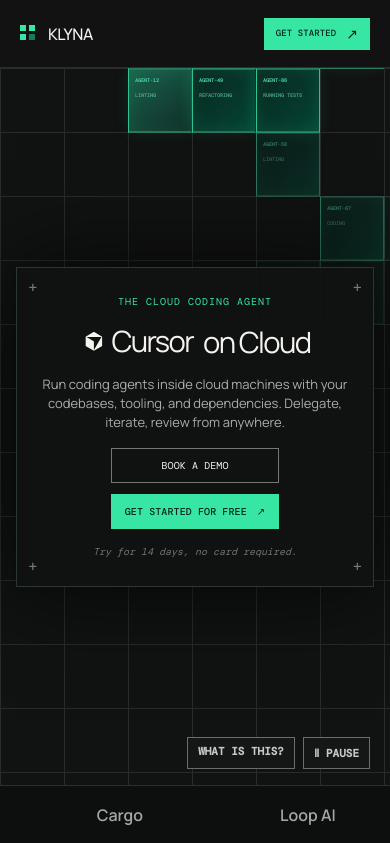
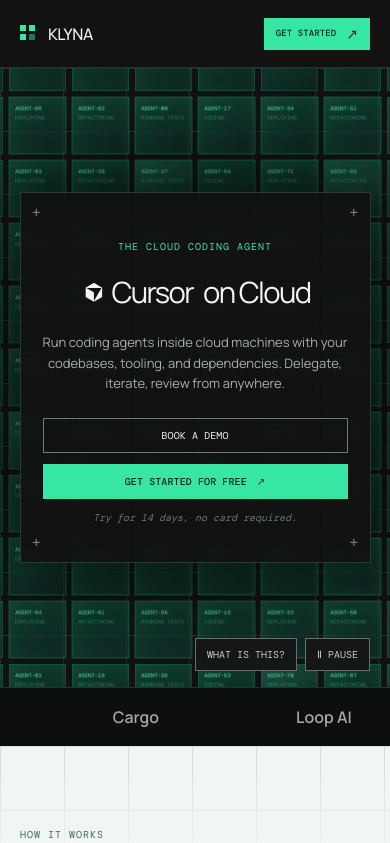
Before and after one commit to peterish8/klyna-landing, a Next.js app: page / in a window 390 px wide. Shown: the top 843 px of the page. Built offline with nearby package versions, Linux system fonts and the light colour scheme.

Commit message:
Restore deployment hero baseline

```diff
--- a/src/app/globals.css
+++ b/src/app/globals.css
@@ -553,3 +553,151 @@
   .workflow::after { height: 118px; }
   .workflow .section-intro { margin-bottom: 46px; }
 }
+
+/* Restore the requested hero-only baseline from deployment k5s5yqs7s. The
+   rest of the landing page keeps its current section-specific treatment. */
+.hero-shell {
+  display: block;
+  height: auto;
+  min-height: 0;
+  overflow: visible;
+}
+
+.hero,
+.ticker-viewport {
+  --mono: "DM Mono", monospace;
+  --sans: "Manrope", sans-serif;
+}
+
+.hero {
+  height: 780px;
+  min-height: calc(100vh - 59px);
+  padding: 0;
+  background-size: 63px 63px;
+}
+
+.agent-field {
+  width: 100%;
+  height: 100%;
+  inset: 0;
+  display: grid;
+  grid-template-columns: repeat(22, 63px);
+  grid-template-rows: repeat(12, 63px);
+  align-content: center;
+  justify-content: stretch;
+  transform: none;
+  opacity: .95;
+  cursor: default;
+}
+
+.field-cell {
+  width: auto;
+  height: auto;
+  min-width: 0;
+  min-height: 0;
+  padding: 8px 6px;
+  border: 1px solid #178568;
+  background: linear-gradient(145deg, #115643, #0e2d27);
+  color: #50e8b5;
+  font: 6px/1.6 var(--mono);
+  opacity: 0;
+  transform: scale(.4);
+  animation: cell-life 6s ease-in-out infinite;
+  transition: opacity .75s cubic-bezier(.2, .8, .2, 1), transform .75s cubic-bezier(.2, .8, .2, 1), box-shadow .75s ease;
+  will-change: opacity, transform;
+}
+
+.field-cell b,
+.field-cell i {
+  display: block;
+  overflow: visible;
+  white-space: nowrap;
+  text-overflow: clip;
+}
+
+.field-cell i {
+  margin-top: 0;
+  color: inherit;
+  font-style: normal;
+  opacity: .65;
+}
+
+.field-cell.active {
+  opacity: .86;
+  transform: scale(1);
+  background: linear-gradient(145deg, #115643, #0e2d27);
+  box-shadow: none;
+}
+
+.agent-field.paused .field-cell { animation-play-state: paused; }
+
+.hero-panel.hero-intro {
+  display: block;
+  width: min(696px, 90vw);
+  height: auto;
+  padding: 62px 58px 48px;
+}
+
+.hero-intro .eyebrow { margin: 0 0 22px; }
+.hero-intro .hero-copy { margin: 22px auto 20px; line-height: 1.6; }
+.hero-intro .hero-actions { margin-top: 24px; }
+.hero-intro small { margin-top: 12px; }
+.hero-panel.hero-intro .hero-harness-heading { margin: 0; }
+
+.hero-controls {
+  right: 5.2vw;
+  bottom: 25px;
+}
+
+.what-button,
+.pause {
+  min-height: 0;
+  padding: 9px 11px;
+  font: 10px var(--mono);
+}
+
+.ticker-viewport {
+  height: auto;
+  overflow: visible;
+  background: transparent;
+  border: 0;
+}
+
+.ticker-viewport .ticker {
+  height: auto;
+  align-items: initial;
+  padding: 24px 0;
+}
+
+@media (max-width: 800px) {
+  .hero {
+    height: auto;
+    min-height: 620px;
+    padding: 100px 0;
+    background-size: 63px 63px;
+  }
+
+  .agent-field {
+    width: 100%;
+    height: 100%;
+    grid-template-columns: repeat(8, 63px);
+    grid-template-rows: repeat(12, 63px);
+    align-content: center;
+    justify-content: center;
+  }
+
+  .hero-panel.hero-intro {
+    width: min(696px, 90vw);
+    height: auto;
+    min-height: 0;
+    padding: 47px 22px 38px;
+  }
+
+  .hero h1.hero-harness-heading {
+    font-size: clamp(24px, 7.5vw, 36px);
+    white-space: normal;
+  }
+
+  .hero-controls { right: 20px; bottom: 16px; }
+  .ticker-viewport .ticker { gap: 38px; padding: 18px 20px; }
+}
--- a/src/app/page.tsx
+++ b/src/app/page.tsx
@@ -1,6 +1,6 @@
 "use client";
 
-import { useEffect, useRef, useState, type CSSProperties, type PointerEvent } from "react";
+import { useEffect, useState } from "react";
 
 const integrations = ["Mintlify", "Knowunity", "Composio", "Cargo", "Loop AI", "Moda", "Dart", "Chronicle Labs", "Sorce", "Taiga", "Trellis", "Hyperspell", "Totalis", "Parrot"];
 const heroAgents = ["Claude Code", "Codex", "Opencode", "Cursor", "Pi", "DeepSeek", "Kimi", "Muse Code"];
@@ -45,92 +45,12 @@
   ["computer-use", "computer-use.png", "computer-use.webm"],
 ] as const;
 
-const HERO_GRID_COLUMNS = 256;
-const HERO_GRID_ROWS = 160;
-const HERO_CELL_SIZE = 64;
-type LifePattern = ReadonlyArray<readonly [number, number]>;
-const lifeCellKey = (row: number, column: number) => `${row}:${column}`;
-
-const glider: LifePattern = [[0, 1], [1, 2], [2, 0], [2, 1], [2, 2]];
-const blinker: LifePattern = [[0, 0], [0, 1], [0, 2]];
-const toad: LifePattern = [[0, 1], [0, 2], [0, 3], [1, 0], [1, 1], [1, 2]];
-const movingPatterns = [glider, blinker, toad] as const;
-
-function movingSeeds(seed: number) {
-  let value = (seed + 1) * 1664525 + 1013904223;
-  const nextRandom = () => {
-    value = (value * 1664525 + 1013904223) >>> 0;
-    return value / 4294967296;
-  };
-  const cells = new Set<string>();
-  movingPatterns.forEach((pattern, index) => {
-    const row = 64 + Math.floor(nextRandom() * 30);
-    const column = 104 + Math.floor(nextRandom() * 48);
-    pattern.forEach(([rowOffset, columnOffset]) => {
-      cells.add(lifeCellKey(row + rowOffset, column + columnOffset));
-    });
-    if (index === movingPatterns.length - 1) {
-      const extraColumn = 104 + Math.floor(nextRandom() * 48);
-      cells.add(lifeCellKey(70 + Math.floor(nextRandom() * 24), extraColumn));
-    }
-  });
-  return cells;
-}
-
-const initialLifeCells = (() => {
-  const cells = new Set<string>();
-  const place = (row: number, column: number, pattern: LifePattern) => {
-    pattern.forEach(([rowOffset, columnOffset]) => {
-      cells.add(lifeCellKey(row + rowOffset, column + columnOffset));
-    });
-  };
-
-  // Keep the initial population around the center of the large virtual field.
-  // This mirrors the reference composition while leaving enough empty space
-  // for the simulation to breathe on every viewport.
-  place(74, 106, blinker);
-  place(74, 122, blinker);
-  place(74, 138, blinker);
-  // Keep the visible composition moving: every seed is an oscillator or
-  // travelling pattern, so the field never contains hand-pinned still lifes.
-  place(75, 116, toad);
-  place(75, 135, blinker);
-  place(66, 109, glider);
-  place(66, 135, toad);
-  place(88, 101, glider);
-  place(88, 146, glider);
-  place(98, 116, toad);
-  place(107, 126, blinker);
-
-  return cells;
-})();
-
-// Conway's Game of Life, B3/S23: every generation is calculated from the
-// previous generation so births and deaths happen simultaneously.
-function evolveLife(cells: ReadonlySet<string>) {
-  const neighbourCounts = new Map<string, number>();
-
-  cells.forEach((cell) => {
-    const [rowText, columnText] = cell.split(":");
-    const row = Number(rowText);
-    const column = Number(columnText);
-    for (let rowOffset = -1; rowOffset <= 1; rowOffset += 1) {
-      for (let columnOffset = -1; columnOffset <= 1; columnOffset += 1) {
-        if (rowOffset === 0 && columnOffset === 0) continue;
-        const neighbourRow = (row + rowOffset + HERO_GRID_ROWS) % HERO_GRID_ROWS;
-        const neighbourColumn = (column + columnOffset + HERO_GRID_COLUMNS) % HERO_GRID_COLUMNS;
-        const neighbour = lifeCellKey(neighbourRow, neighbourColumn);
-        neighbourCounts.set(neighbour, (neighbourCounts.get(neighbour) ?? 0) + 1);
-      }
-    }
-  });
-
-  const nextGeneration = new Set<string>();
-  neighbourCounts.forEach((count, cell) => {
-    if (count === 3 || (count === 2 && cells.has(cell))) nextGeneration.add(cell);
-  });
-  return nextGeneration;
-}
+const lifePatterns = [
+  [0, 1, 14, 15, 28, 42, 11, 12, 25, 26, 39, 53, 70, 71, 72, 73],
+  [1, 2, 15, 16, 29, 30, 12, 13, 26, 40, 41, 54, 69, 70, 83],
+  [0, 14, 28, 29, 43, 44, 12, 26, 27, 40, 54, 55, 68, 69, 82],
+  [0, 1, 15, 16, 30, 44, 11, 25, 26, 39, 40, 53, 67, 68, 69, 83],
+] as const;
 
 function Arrow() { return <span aria-hidden="true">↗</span>; }
 
@@ -196,9 +116,9 @@
 
 export default function Home() {
   useReveal();
+  const [headlinePaused, setHeadlinePaused] = useState(false);
   const [fieldPaused, setFieldPaused] = useState(false);
-  const [liveCells, setLiveCells] = useState<Set<string>>(initialLifeCells);
-  const [previousLifeCells, setPreviousLifeCells] = useState<Set<string>>(initialLifeCells);
+  const [lifeTick, setLifeTick] = useState(0);
   const [integrationPaused, setIntegrationPaused] = useState(false);
   const [flowPaused, setFlowPaused] = useState(false);
   const [flowTick, setFlowTick] = useState(0);
@@ -208,38 +128,9 @@
   const [whatIsOpen, setWhatIsOpen] = useState(false);
   const [environment, setEnvironment] = useState(0);
   const [openFaq, setOpenFaq] = useState(0);
-  const lifeGeneration = useRef(0);
-  const [fieldAlignment, setFieldAlignment] = useState({ x: 0, y: 0 });
-
-  useEffect(() => {
-    const alignFieldToGrid = () => {
-      const hero = document.querySelector<HTMLElement>(".hero");
-      const field = document.querySelector<HTMLElement>(".agent-field");
-      if (!hero || !field) return;
-      const heroBounds = hero.getBoundingClientRect();
-      const fieldBounds = field.getBoundingClientRect();
-      const remainder = (value: number) => ((value % HERO_CELL_SIZE) + HERO_CELL_SIZE) % HERO_CELL_SIZE;
-      setFieldAlignment({
-        x: -remainder(fieldBounds.left - heroBounds.left),
-        y: -remainder(fieldBounds.top - heroBounds.top),
-      });
-    };
-    alignFieldToGrid();
-    window.addEventListener("resize", alignFieldToGrid);
-    return () => window.removeEventListener("resize", alignFieldToGrid);
-  }, []);
-
   useEffect(() => {
     if (fieldPaused) return;
-    const timer = window.setInterval(() => {
-      setLiveCells((current) => {
-        setPreviousLifeCells(current);
-        const generation = lifeGeneration.current;
-        lifeGeneration.current += 1;
-        const evolved = evolveLife(current);
-        return generation % 4 === 0 || evolved.size < 14 ? movingSeeds(generation) : evolved;
-      });
-    }, 1333);
+    const timer = window.setInterval(() => setLifeTick((current) => (current + 1) % lifePatterns.length), 1200);
     return () => window.clearInterval(timer);
   }, [fieldPaused]);
 
@@ -271,22 +162,7 @@
     });
   }, [integrationPaused]);
 
-  const toggleLifeCell = (event: PointerEvent<HTMLDivElement>) => {
-    const bounds = event.currentTarget.getBoundingClientRect();
-    const column = Math.floor((event.clientX - bounds.left) / HERO_CELL_SIZE);
-    const row = Math.floor((event.clientY - bounds.top) / HERO_CELL_SIZE);
-    if (row < 0 || row >= HERO_GRID_ROWS || column < 0 || column >= HERO_GRID_COLUMNS) return;
-    const cell = lifeCellKey(row, column);
-    setPreviousLifeCells(liveCells);
-    setLiveCells((current) => {
-      const next = new Set(current);
-      if (next.has(cell)) next.delete(cell);
-      else next.add(cell);
-      return next;
-    });
-  };
-
-  const visibleLifeCells = new Set([...liveCells, ...previousLifeCells]);
+  const liveCells = new Set<number>(lifePatterns[lifeTick]);
 
   return (
     <main>
@@ -306,7 +182,7 @@
 
       <div className="hero-shell">
       <section className="hero" id="top">
-        <div className={`agent-field ${fieldPaused ? "paused" : ""}`} role="grid" aria-label="Interactive Conway's Game of Life agent field" onPointerDown={toggleLifeCell} style={{ "--grid-x-shift": `${fieldAlignment.x}px`, "--grid-y-shift": `${fieldAlignment.y}px` } as CSSProperties}>{Array.from(visibleLifeCells, (cell) => { const [rowText, columnText] = cell.split(":"); const row = Number(rowText); const column = Number(columnText); const active = liveCells.has(cell); const rightEdge = !liveCells.has(lifeCellKey(row, (column + 1) % HERO_GRID_COLUMNS)); const bottomEdge = !liveCells.has(lifeCellKey((row + 1) % HERO_GRID_ROWS, column)); const index = row * HERO_GRID_COLUMNS + column; const statuses = ["CODING", "LINTING", "REFACTORING", "RUNNING TESTS", "DEPLOYING", "MERGING"]; return <span key={cell} role="gridcell" aria-label={`Agent ${String((37 * index + 13) % 100).padStart(2, "0")}, ${statuses[index % statuses.length]}`} className={`field-cell ${active ? "active" : "fading"} ${rightEdge ? "has-right-edge" : ""} ${bottomEdge ? "has-bottom-edge" : ""}`} style={{ gridColumn: column + 1, gridRow: row + 1 }}><b>AGENT-{String((37 * index + 13) % 100).padStart(2, "0")}</b><i>{statuses[index % statuses.length]}</i></span>; })}</div>
+        <div className={`agent-field ${fieldPaused ? "paused" : ""}`} aria-hidden="true">{Array.from({ length: 264 }, (_, index) => { const row = Math.floor(index / 22); const column = index % 22; const perimeter = column < 6 || column > 15 || row < 3 || row > 8; const active = perimeter && (liveCells.has((index + row * 3) % 84) || liveCells.has((index + 17) % 84)); return <span key={index} className={`field-cell field-cell-${index % 8} ${active ? "active" : ""}`}><b>AGENT-{String((index * 17) % 99).padStart(2, "0")}</b><i>{["CODING", "DEPLOYING", "REFACTORING", "RUNNING TESTS"][index % 4]}</i></span>; })}</div>
         <div className="hero-panel hero-intro" data-reveal>
           <span className="corner top-left">+</span><span className="corner top-right">+</span><span className="corner bottom-left">+</span><span className="corner bottom-right">+</span>
           <p className="eyebrow hero-intro-item">THE CLOUD CODING AGENT</p>
@@ -315,7 +191,7 @@
           <div className="hero-actions hero-intro-item"><a className="button ghost" href="#contact">BOOK A DEMO</a><a className="button mint" href="#start">GET STARTED FOR FREE <Arrow /></a></div>
           <small className="hero-intro-item">Try for 14 days, no card required.</small>
         </div>
-        <div className="hero-controls"><button className="what-button" type="button" onMouseEnter={() => setWhatIsOpen(true)} onFocus={() => setWhatIsOpen(true)} onClick={() => setWhatIsOpen(true)} aria-expanded={whatIsOpen}>WHAT IS THIS?</button><button className="pause" type="button" aria-label={fieldPaused ? "Resume Game of Life" : "Pause Game of Life"} onClick={() => setFieldPaused((value) => !value)}><span aria-hidden="true">{fieldPaused ? "▶" : "Ⅱ"}</span> {fieldPaused ? "RESUME" : "PAUSE"}</button>{whatIsOpen && <div className="what-popover" role="dialog" aria-label="About the Game of Life"><b>GAME OF LIFE · B3/S23</b><h3>Conway’s Game of Life</h3><p>Every square is either alive or dead. Each generation is calculated at the same time from the current generation.</p><ul><li>A live cell survives with two or three live neighbours.</li><li>A dead cell becomes alive with exactly three live neighbours.</li><li>All other live cells die, and all other dead cells stay empty.</li></ul><p className="what-popover-note">Click any square in the field to seed or remove a cell.</p><a href="https://en.wikipedia.org/wiki/Conway%27s_Game_of_Life" target="_blank" rel="noreferrer">Read the rules on Wikipedia ↗</a><button type="button" onClick={() => setWhatIsOpen(false)}>CLOSE</button></div>}</div>
+        <div className="hero-controls"><button className="what-button" type="button" onClick={() => setWhatIsOpen((value) => !value)} aria-expanded={whatIsOpen}>WHAT IS THIS?</button><button className="pause" type="button" aria-label={fieldPaused ? "Resume Game of Life" : "Pause Game of Life"} onClick={() => setFieldPaused((value) => !value)}>{fieldPaused ? "▶ RESUME" : "Ⅱ PAUSE"}</button><label className="headline-pause"><input type="checkbox" aria-label="Pause headline animation" checked={headlinePaused} onChange={(event) => setHeadlinePaused(event.target.checked)} /></label>{whatIsOpen && <div className="what-popover" role="dialog" aria-label="About the Game of Life"><b>GAME OF LIFE</b><p>Each cell represents a cloud agent moving through a real engineering run.</p><button type="button" onClick={() => setWhatIsOpen(false)}>CLOSE</button></div>}</div>
       </section>
 
       <div className="ticker-viewport"><div className="ticker" aria-label="Trusted teams">{[...integrations, ...integrations].map((name, index) => <span key={`${name}-${index}`}>{name}</span>)}</div></div>
```
Also changed, not shown: 1 other file (tests, documents, lock files or other folders).
